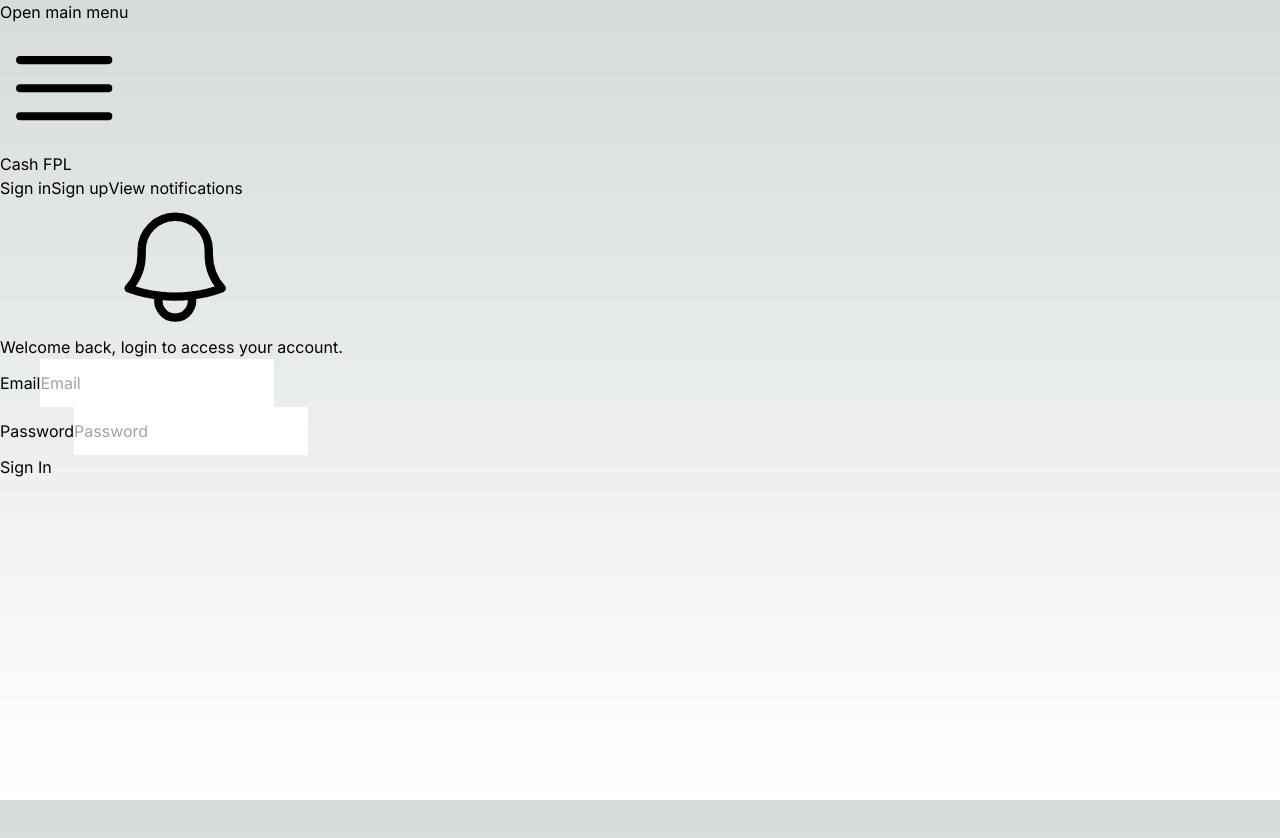
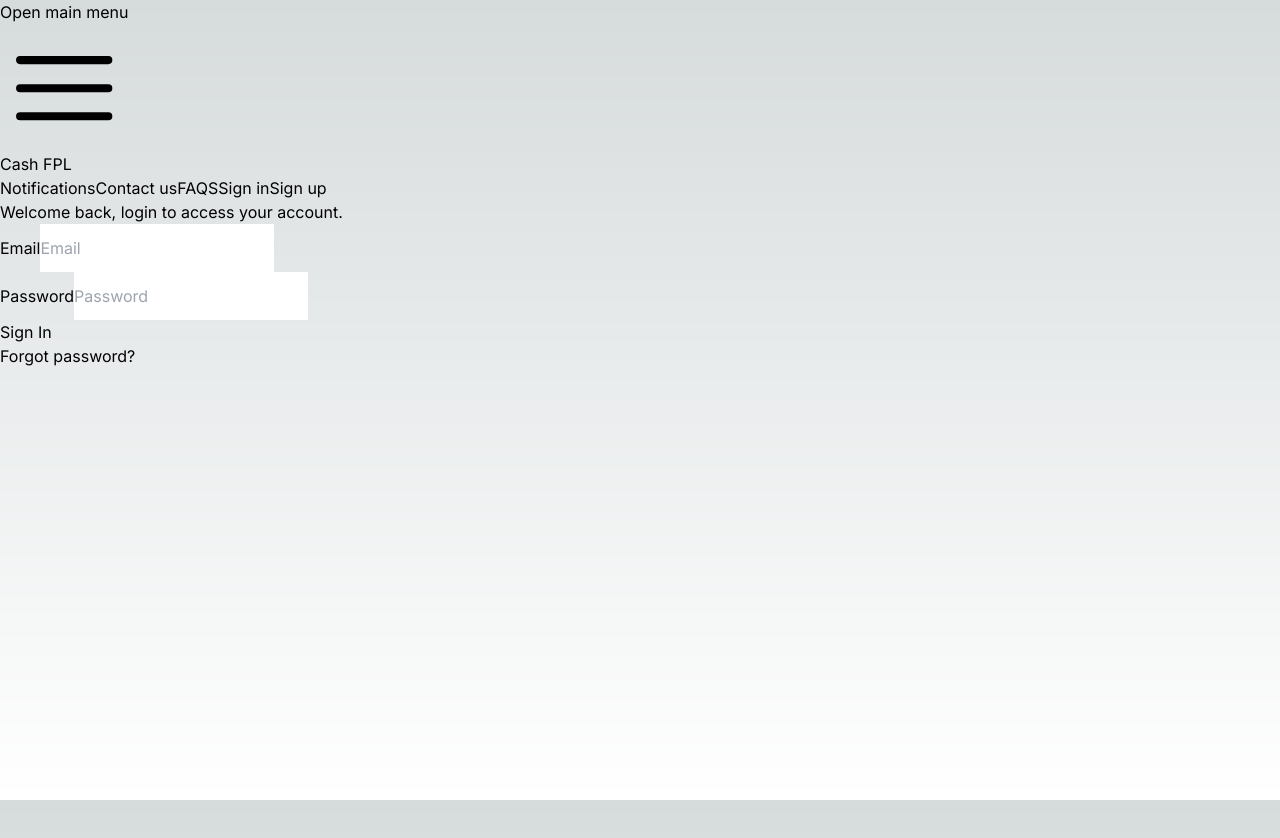
Before and after one commit to GlennOnyango/cash-fpl, a Next.js app: page /sign-in in a window 1280 px wide. Shown: the top 838 px of the page. Built offline with nearby package versions, Linux system fonts and the light colour scheme.

Commit message:
Extra pages

```diff
--- a/src/app/components/navbars/landing-nav.tsx
+++ b/src/app/components/navbars/landing-nav.tsx
@@ -10,7 +10,10 @@ export default function PageTemplate({
   children: React.ReactNode;
 }>) {
   return (
-    <main className="flex flex-col bg-gray-300 py-0" style={{ height: "100vh" }}>
+    <main
+      className="flex flex-col bg-gray-300 py-0"
+      style={{ height: "100vh" }}
+    >
       <Disclosure as="nav" className="bg-gray-800">
         {({ open }) => (
           <>
@@ -36,17 +39,40 @@ export default function PageTemplate({
                   </div>
                 </div>
                 <div className="absolute space-x-4 inset-y-0 right-0 flex items-center pr-2 sm:static sm:inset-auto sm:ml-6 sm:pr-0">
-                  <AuthButton btn_text="Sign in" link="sign-in" />
-                  <AuthButton btn_text="Sign up" link="sign-up" />
+                  <a
+                    href="/notifications"
+                    className="text-gray-300 hover:bg-gray-700 hover:text-white px-3 py-2 rounded-md text-sm font-medium"
+                  >
+                    Notifications
+                  </a>
 
-                  <button
-                    type="button"
-                    className="relative rounded-full bg-gray-800 p-1 text-gray-400 hover:text-white focus:outline-none focus:ring-2 focus:ring-white focus:ring-offset-2 focus:ring-offset-gray-800"
+                  <a
+                    href="/contact-us"
+                    className="text-gray-300 hover:bg-gray-700 hover:text-white px-3 py-2 rounded-md text-sm font-medium"
                   >
-                    <span className="absolute -inset-1.5" />
-                    <span className="sr-only">View notifications</span>
-                    <BellIcon className="h-6 w-6" aria-hidden="true" />
-                  </button>
+                    Contact us
+                  </a>
+
+                  <a
+                    href="/faqs"
+                    className="text-gray-300 hover:bg-gray-700 hover:text-white px-3 py-2 rounded-md text-sm font-medium"
+                  >
+                    FAQS
+                  </a>
+
+                  <a
+                    href="/sign-in"
+                    className="text-gray-300 hover:bg-gray-700 hover:text-white px-3 py-2 rounded-md text-sm font-medium"
+                  >
+                    Sign in
+                  </a>
+
+                  <a
+                    href="/sign-up"
+                    className="text-gray-300 hover:bg-gray-700 hover:text-white px-3 py-2 rounded-md text-sm font-medium"
+                  >
+                    Sign up
+                  </a>
                 </div>
               </div>
             </div>
--- a/src/app/components/sign-in.tsx
+++ b/src/app/components/sign-in.tsx
@@ -62,12 +62,22 @@ export default function SignInCashFPL() {
           className="block w-full px-4 py-2 mb-4 text-base text-gray-900 placeholder-gray-900 bg-white border border-gray-900 rounded-lg focus:outline-none focus:ring focus:ring-gray-900 focus:border-gray-900"
         />
       </div>
+
       <button
         type="submit"
         className="w-full px-4 py-2 text-base font-semibold text-white bg-gray-900 rounded-lg hover:bg-gray-900 focus:outline-none focus:ring focus:bg-gray-900 focus:bg-gray-900"
       >
         Sign In
       </button>
+
+      <div className="flex justify-center w-full max-w-sm mx-auto py-2">
+        <a
+          href="/forgot-password"
+          className="text-neutral-50  hover:text-lg text-sm"
+        >
+          Forgot password?
+        </a>
+      </div>
     </form>
   );
 }
```
Also changed, not shown: src/app/(auth)/confirm-email/page.tsx (+9 -2 lines), src/app/components/sign-up.tsx (+9 -0 lines).
